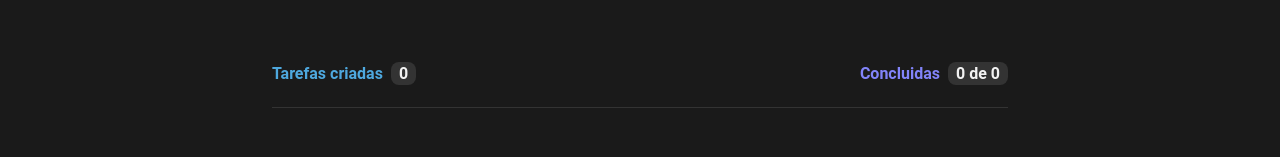
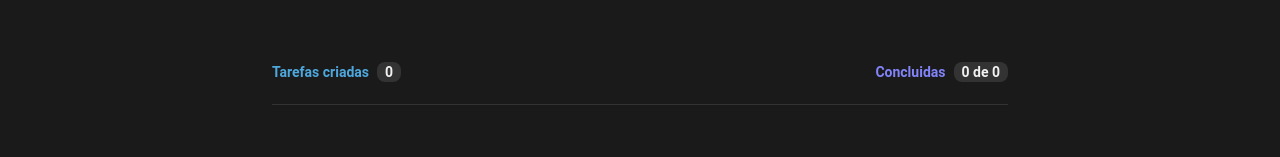
Before and after one commit to domzinhuu/ignite-desafio-01-fundamentos, a React (Vite) app: page / in a window 1280 px wide. Shown: the part 197-354 px from the top of the page. Built offline with nearby package versions, Linux system fonts and the light colour scheme.

Commit message:
fix: ajustando css

```diff
--- a/src/components/TaskItem.module.css
+++ b/src/components/TaskItem.module.css
@@ -28,7 +28,7 @@
 
 .taskItemSelection p {
   line-height: 1.225;
-  font-size: 1rem;
+  font-size: 0.875rem;
   padding-right: 1rem;
   cursor: pointer;
   width: 100%;
--- a/src/components/TaskListHeader.module.css
+++ b/src/components/TaskListHeader.module.css
@@ -3,6 +3,7 @@
   padding-bottom: 1.5rem;
   justify-content: space-between;
   align-items: center;
+  font-size: 0.875rem;
 }
 
 .taskListHeader strong > span {
```
